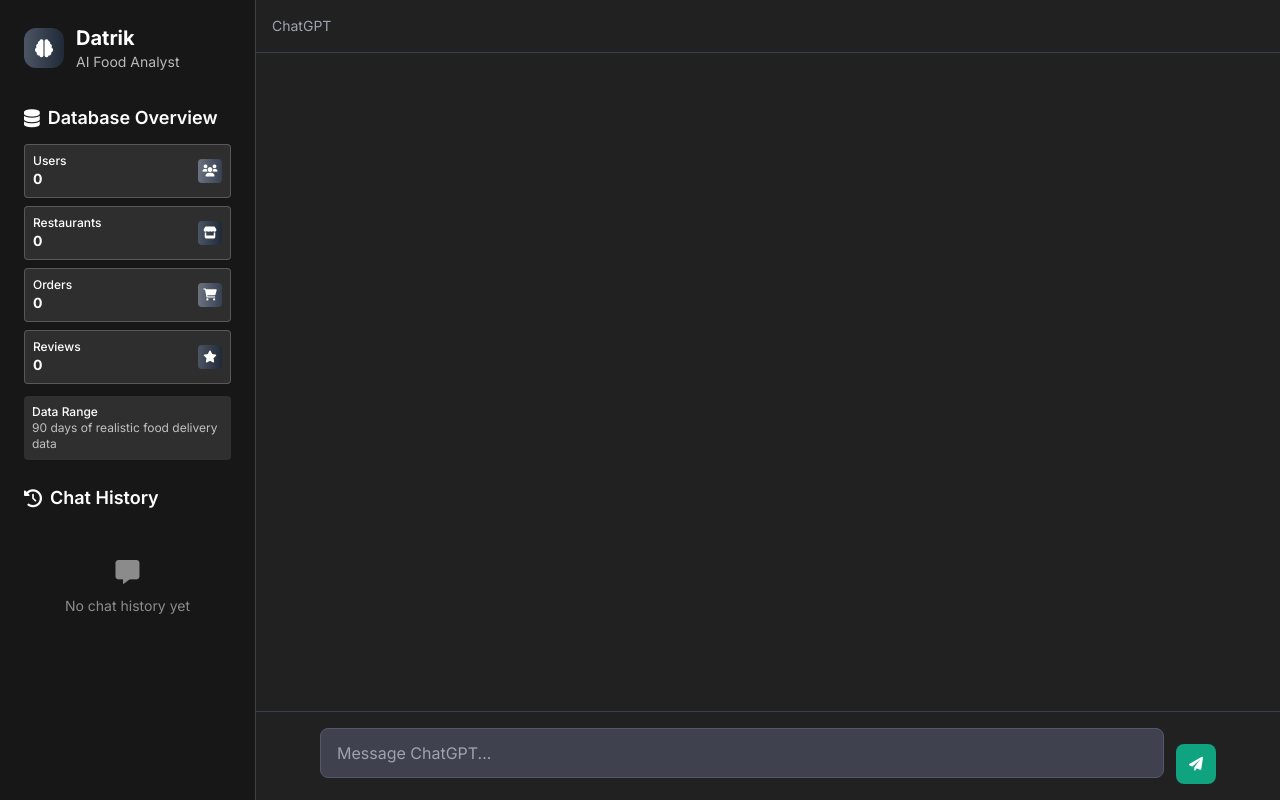
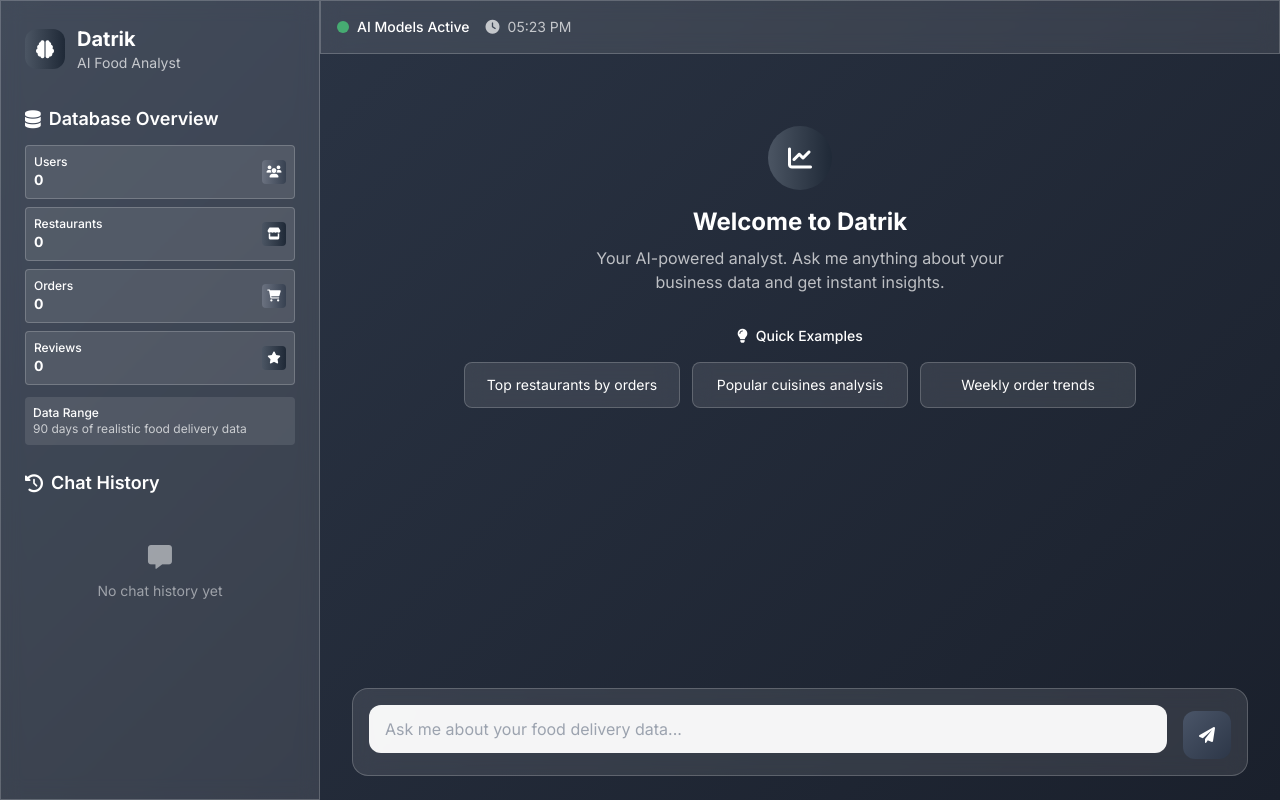
Before and after one commit to kd26/Datrik, a Flask app: page / in a window 1280 px wide. Run offline with Flask 3, Linux system fonts and the light colour scheme; data that the repository does not hold is empty; some libraries are stand-ins or nearby versions.

Commit message:
Revert "Transform interface to match ChatGPT design exactly"
This reverts commit cf5925f5c41bd4ae8a8a8b676252ba5ad6b8f775.

```diff
--- a/templates/index.html
+++ b/templates/index.html
@@ -12,14 +12,14 @@
 
         body {
             font-family: 'Inter', sans-serif;
-            background: #212121;
+            background: linear-gradient(135deg, #2d3748 0%, #1a202c 100%);
             min-height: 100vh;
-            color: #e5e5e5;
         }
 
-        .sidebar {
-            background: #171717;
-            border-right: 1px solid #404040;
+        .glass-effect {
+            background: rgba(255, 255, 255, 0.1);
+            backdrop-filter: blur(10px);
+            border: 1px solid rgba(255, 255, 255, 0.2);
         }
 
         .chat-bubble {
@@ -51,16 +51,14 @@
         }
 
         .message-user {
-            background: #2f2f2f;
-            color: #e5e5e5;
-            margin-left: auto;
-            max-width: 70%;
+            background: linear-gradient(135deg, #4a5568 0%, #2d3748 100%);
+            color: white;
         }
 
         .message-assistant {
-            background: transparent;
-            color: #e5e5e5;
-            border: none;
+            background: rgba(255, 255, 255, 0.95);
+            color: #1a202c;
+            border: 1px solid rgba(0, 0, 0, 0.1);
         }
 
         .stat-item {
@@ -69,31 +67,26 @@
         }
 
         .chat-input {
-            background: #40414f;
-            border: 1px solid #565869;
-            color: #e5e5e5;
+            background: rgba(255, 255, 255, 0.95);
+            backdrop-filter: blur(10px);
+            border: 1px solid rgba(255, 255, 255, 0.3);
             transition: all 0.2s ease;
         }
 
         .chat-input:focus {
-            background: #40414f;
-            border-color: #10a37f;
-            outline: none;
+            background: rgba(255, 255, 255, 1);
+            border-color: #4a5568;
+            box-shadow: 0 0 0 3px rgba(74, 85, 104, 0.1);
         }
 
         .send-button {
-            background: #10a37f;
-            color: white;
-            transition: all 0.2s ease;
+            background: linear-gradient(135deg, #4a5568 0%, #2d3748 100%);
+            transition: transform 0.2s ease, box-shadow 0.2s ease;
         }
 
         .send-button:hover {
-            background: #0d8f6f;
-        }
-
-        .send-button:disabled {
-            background: #565869;
-            cursor: not-allowed;
+            transform: scale(1.05);
+            box-shadow: 0 5px 15px rgba(74, 85, 104, 0.4);
         }
 
         .example-button {
@@ -143,7 +136,7 @@
     <div id="sidebar-overlay" class="fixed inset-0 bg-black bg-opacity-50 z-40 hidden lg:hidden"></div>
 
     <!-- Sidebar -->
-    <div id="sidebar" class="fixed left-0 top-0 h-full w-64 sidebar z-50 sidebar-transition transform -translate-x-full lg:translate-x-0">
+    <div id="sidebar" class="fixed left-0 top-0 h-full w-80 glass-effect z-50 sidebar-transition transform -translate-x-full lg:translate-x-0">
         <div class="p-6 h-full flex flex-col">
             <!-- Header -->
             <div class="flex items-center justify-between mb-8">
@@ -190,14 +183,21 @@
     </div>
 
     <!-- Main Content -->
-    <div class="lg:ml-64 h-screen flex flex-col">
+    <div class="lg:ml-80 h-screen flex flex-col">
         <!-- Top Bar -->
-        <div class="border-b border-gray-700 p-4 flex items-center justify-between">
-            <button id="sidebar-toggle" class="lg:hidden text-gray-400 hover:text-white">
+        <div class="glass-effect p-4 flex items-center justify-between">
+            <button id="sidebar-toggle" class="lg:hidden text-white hover:text-opacity-70">
                 <i class="fas fa-bars text-xl"></i>
             </button>
             <div class="flex items-center space-x-4">
-                <span class="text-gray-400 text-sm">ChatGPT</span>
+                <div class="flex items-center space-x-2">
+                    <div class="w-3 h-3 bg-green-400 rounded-full animate-pulse"></div>
+                    <span class="text-white text-sm font-medium">AI Models Active</span>
+                </div>
+                <div class="hidden md:flex items-center space-x-2 text-white text-opacity-70 text-sm">
+                    <i class="fas fa-clock"></i>
+                    <span id="current-time"></span>
+                </div>
             </div>
         </div>
 
@@ -205,30 +205,61 @@
         <div class="flex-1 min-h-0 flex flex-col">
             <!-- Messages Container with full width scrolling -->
             <div class="flex-1 min-h-0 overflow-y-auto scrollbar-thin" id="chat-messages-container">
-                <div class="max-w-4xl mx-auto px-4 py-6" id="chat-messages">
-                    <!-- Messages will be added here -->
+                <div class="px-6 py-6" id="chat-messages">
+                        <!-- Welcome Message -->
+                        <div class="flex justify-center py-12">
+                            <div class="text-center max-w-4xl w-full">
+                                <div class="w-16 h-16 bg-gradient-to-r from-gray-600 to-gray-800 rounded-full flex items-center justify-center mx-auto mb-4">
+                                    <i class="fas fa-chart-line text-white text-2xl"></i>
+                                </div>
+                                <h2 class="text-white text-2xl font-bold mb-2">Welcome to Datrik</h2>
+                                <p class="text-white text-opacity-70 mb-8 max-w-md mx-auto text-center">
+                                    Your AI-powered analyst. Ask me anything about your business data and get instant insights.
+                                </p>
+
+                                <!-- Quick Examples -->
+                                <div class="max-w-2xl mx-auto">
+                                    <h3 class="text-white text-sm font-medium mb-4 flex items-center justify-center">
+                                        <i class="fas fa-lightbulb mr-2"></i>
+                                        Quick Examples
+                                    </h3>
+                                    <div class="grid grid-cols-1 md:grid-cols-3 gap-3">
+                                        <button class="example-button p-3 rounded-lg text-white text-sm">
+                                            Top restaurants by orders
+                                        </button>
+                                        <button class="example-button p-3 rounded-lg text-white text-sm">
+                                            Popular cuisines analysis
+                                        </button>
+                                        <button class="example-button p-3 rounded-lg text-white text-sm">
+                                            Weekly order trends
+                                        </button>
+                                    </div>
+                                </div>
+                            </div>
+                        </div>
                 </div>
             </div>
 
             <!-- Input Area -->
-            <div class="border-t border-gray-700 p-4">
+            <div class="px-6 pb-6">
                 <div class="max-w-4xl mx-auto">
-                    <form id="query-form" class="flex items-end space-x-3">
+                    <div class="glass-effect rounded-2xl p-4">
+                        <form id="query-form" class="flex items-end space-x-4">
                         <div class="flex-1">
                             <textarea
                                 id="question-input"
-                                placeholder="Message ChatGPT..."
-                                class="chat-input w-full px-4 py-3 rounded-lg resize-none"
+                                placeholder="Ask me about your food delivery data..."
+                                class="chat-input w-full px-4 py-3 rounded-xl border-0 outline-none resize-none"
                                 rows="1"
                                 required
                             ></textarea>
                         </div>
                         <button
                             type="submit"
-                            class="send-button w-10 h-10 rounded-lg flex items-center justify-center"
+                            class="send-button w-12 h-12 rounded-xl flex items-center justify-center text-white outline-none"
                             id="submit-btn"
                         >
-                            <i class="fas fa-paper-plane text-sm"></i>
+                            <i class="fas fa-paper-plane"></i>
                         </button>
                     </form>
                 </div>
@@ -371,10 +402,10 @@
 
         function addConversationalMessage(data) {
             const messageDiv = document.createElement('div');
-            messageDiv.className = 'mb-8';
+            messageDiv.className = 'chat-bubble mb-6 flex justify-center';
 
             const bubble = document.createElement('div');
-            bubble.className = 'p-4 message-assistant w-full';
+            bubble.className = 'max-w-4xl w-full p-4 rounded-2xl message-assistant';
 
             // Use AI-generated analysis directly
             let conversationalText = data.analysis || "I couldn't find any data matching your query. Try asking about something else!";
@@ -411,13 +442,13 @@
             const messageId = 'msg-' + Date.now();
             const messageDiv = document.createElement('div');
             messageDiv.id = messageId;
-            messageDiv.className = `mb-8 ${role === 'user' ? 'flex justify-end' : ''}`;
+            messageDiv.className = `chat-bubble mb-6 flex justify-center`;
 
             const bubble = document.createElement('div');
-            bubble.className = `p-4 ${
+            bubble.className = `max-w-4xl w-full p-4 rounded-2xl ${
                 role === 'user'
-                    ? 'message-user rounded-2xl'
-                    : 'message-assistant w-full'
+                    ? 'message-user ml-auto'
+                    : 'message-assistant'
             } ${isTyping ? 'typing-indicator' : ''}`;
 
             if (isTyping) {
```
